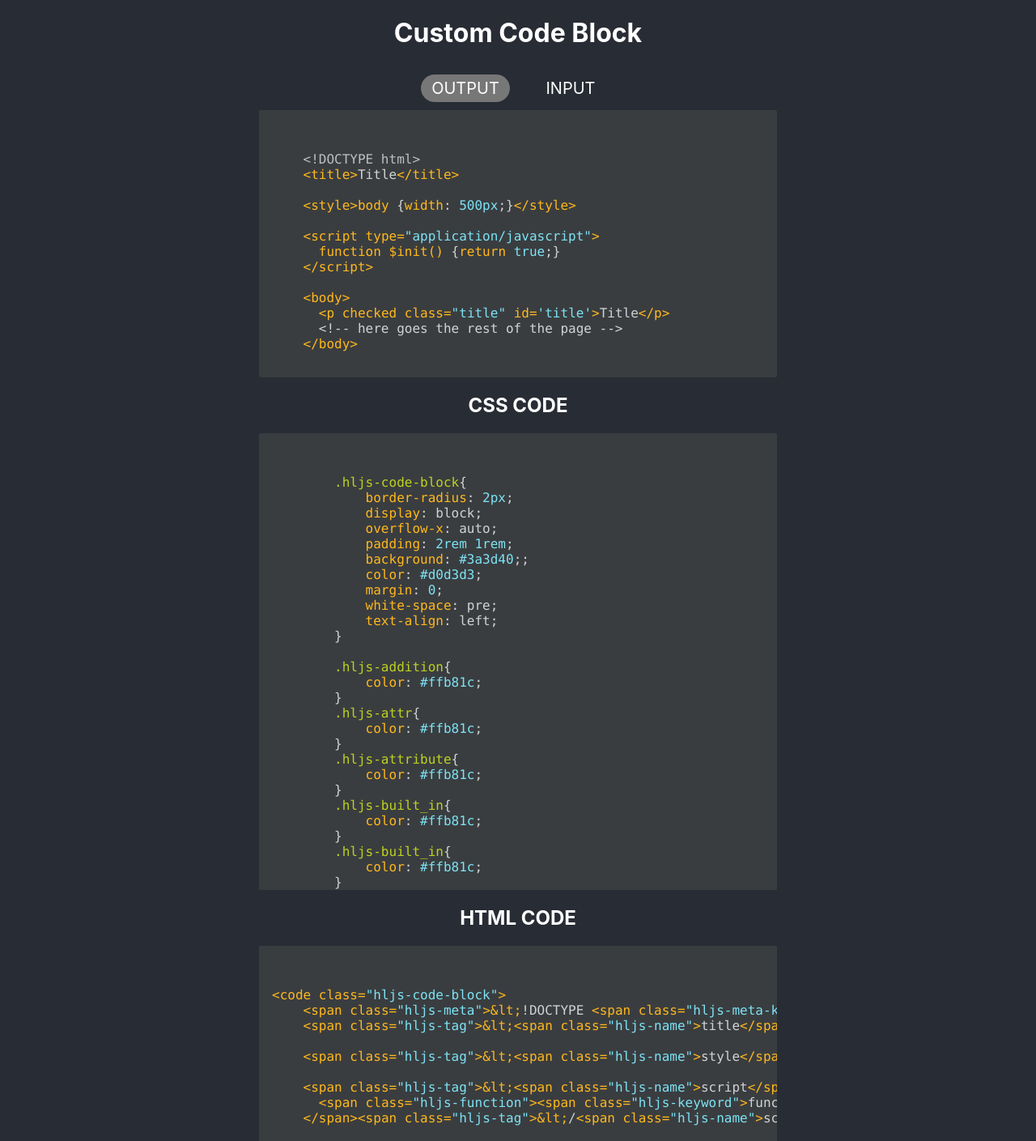
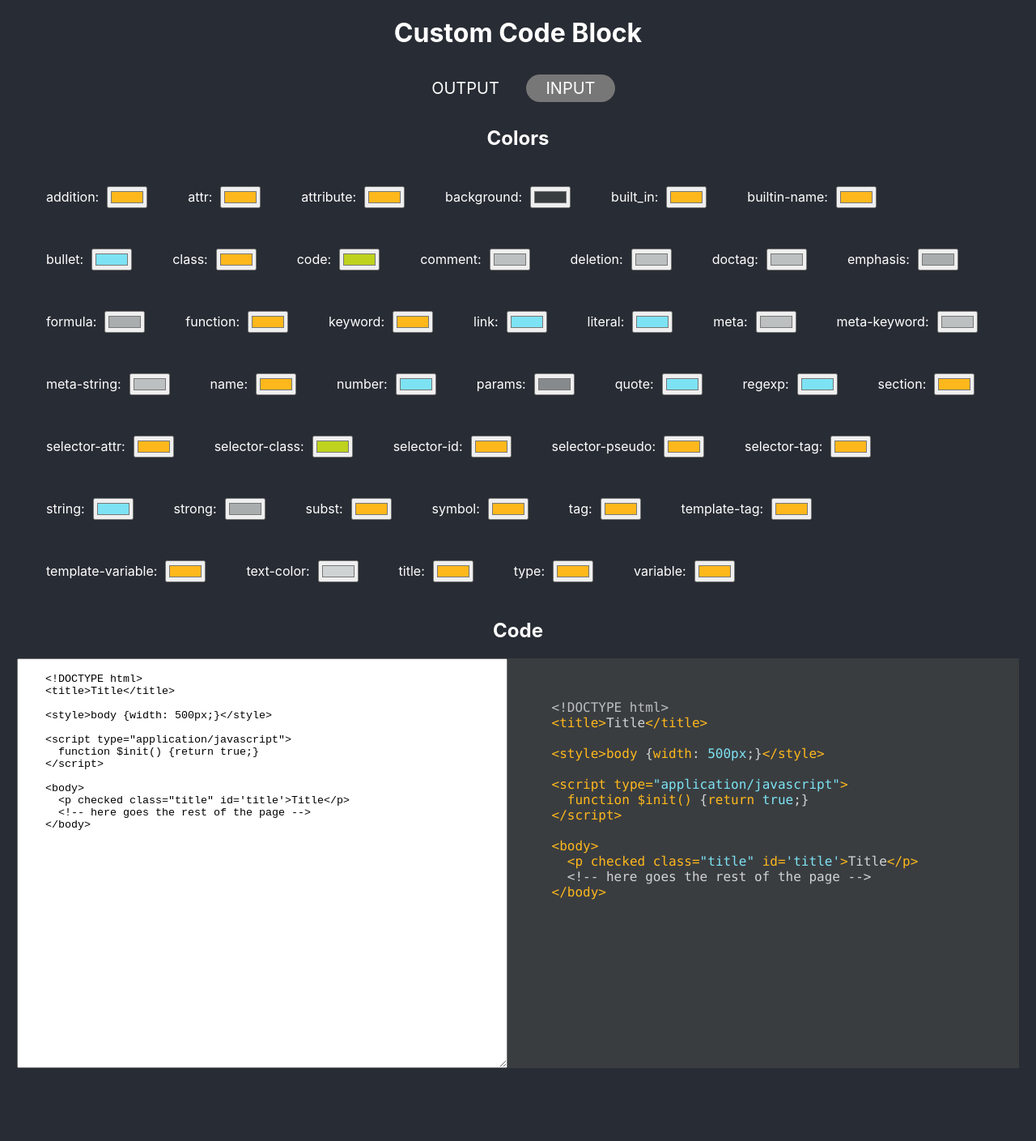
Before and after one commit to alexd99/HTMLCodeBlock, a React (Create React App) app: page / in a window 1280 px wide. Shown: the top 1409 px of the page at 81% size. After the commit the page ends 1344 px from the top, so only its background shows below. Built offline with nearby package versions, Linux system fonts and the light colour scheme.

Commit message:
adding the code block options

```diff
--- a/src/App.js
+++ b/src/App.js
@@ -14,7 +14,7 @@ const ParentDiv = styled.div`
 
 class App extends React.Component {
   state = {
-    view: "output",
+    view: "input",
     code: `
     <!DOCTYPE html>
     <title>Title</title>
@@ -34,7 +34,6 @@ class App extends React.Component {
       attr: "#ffb81c",
       attribute: "#ffb81c",
       background: "#3a3d40",
-      "border-radius": "2px",
       built_in: "#ffb81c",
       "builtin-name": "#ffb81c",
       bullet: "#7de3f4",
@@ -44,7 +43,7 @@ class App extends React.Component {
       deletion: "#bdc0c0",
       doctag: "#bdc0c0",
       emphasis: "#a9adad",
-      formula: "a9adad",
+      formula: "#a9adad",
       function: "#ffb81c",
       keyword: "#ffb81c",
       link: "#7de3f4",
@@ -83,12 +82,32 @@ class App extends React.Component {
     });
   };
 
+  optionChange = (event, option) => {
+    const value = event.target.value;
+
+    this.setState(prevstate => ({
+      options: {
+        ...prevstate.options,
+        [option]: value
+      }
+    }));
+  };
+
+  codeChange = event => {
+    const value = event.target.value;
+
+    this.setState({
+      code: value
+    });
+  };
+
   render() {
     const { view, code, options } = this.state;
     switch (this.state.view) {
       case "output":
         return (
           <ParentDiv>
+            <HighlightGlobalStyles options={options} />
             <h1>Custom Code Block</h1>
             <ViewSwitcher view={view} changeView={this.changeView} />
             <HighlightGlobalStyles options={options} />
@@ -100,9 +119,15 @@ class App extends React.Component {
       case "input":
         return (
           <React.Fragment>
+            <HighlightGlobalStyles options={options} />
             <h1>Custom Code Block</h1>
             <ViewSwitcher view={view} changeView={this.changeView} />
-            <BlockOptions />
+            <BlockOptions
+              options={options}
+              optionChange={this.optionChange}
+              code={code}
+              codeChange={this.codeChange}
+            />
           </React.Fragment>
         );
       default:
--- a/src/components/BlockOptions.js
+++ b/src/components/BlockOptions.js
@@ -1,9 +1,69 @@
 import React from "react";
+import styled from "styled-components";
+import CodeBlock from "./CodeBlock";
 
-class BlockOptions extends React.Component {
-  render() {
-    return <form />;
+const InputDiv = styled.div`
+  display: flex;
+  flex-wrap: wrap;
+  width: 95%
+  margin: auto;
+`;
+const InputWrapper = styled.div`
+  display: flex;
+  align-items: center;
+  margin: 20px;
+
+  & > * {
+    margin: 5px;
   }
-}
+`;
+const CodeInput = styled.textarea`
+  height: 500px;
+`;
+const CodeInputDiv = styled.div`
+  display: flex;
+  justify-content: center;
+  margin-bottom: 25px;
+  & > * {
+    width: 600px;
+    overflow: scroll;
+  }
+`;
+
+const BlockOptions = props => {
+  let allOptions = [];
+  for (let options in props.options) {
+    const key = options;
+    const value = props.options[key];
+    allOptions.push({
+      name: key,
+      value: value
+    });
+  }
+
+  return (
+    <React.Fragment>
+      <h2>Colors</h2>
+      <InputDiv>
+        {allOptions.map(option => (
+          <InputWrapper key={option.name}>
+            <label htmlFor={option.name}>{option.name}: </label>
+            <input
+              id={option.name}
+              type="color"
+              value={option.value}
+              onChange={event => props.optionChange(event, option.name)}
+            />
+          </InputWrapper>
+        ))}
+      </InputDiv>
+      <h2>Code</h2>
+      <CodeInputDiv>
+        <CodeInput value={props.code} onChange={props.codeChange} />{" "}
+        <CodeBlock>{props.code}</CodeBlock>
+      </CodeInputDiv>
+    </React.Fragment>
+  );
+};
 
 export default BlockOptions;
```
